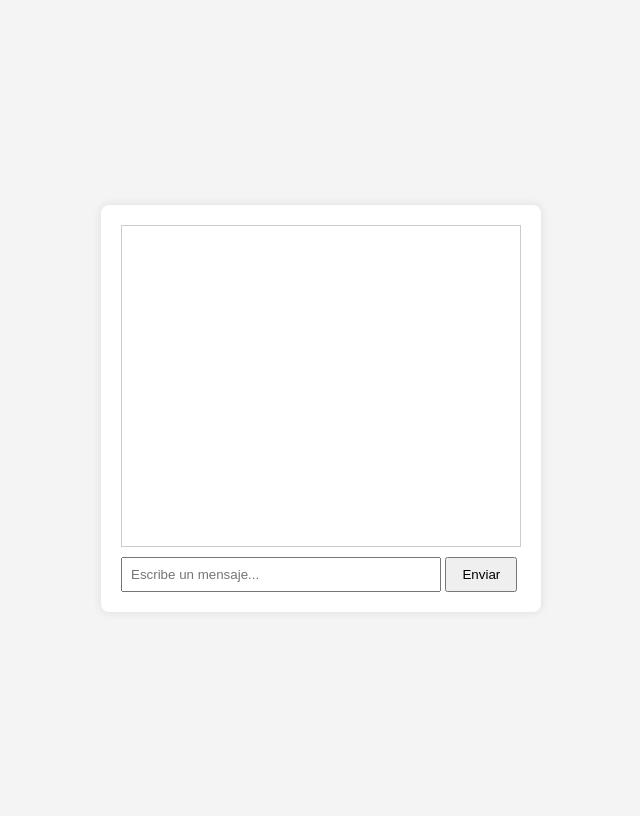
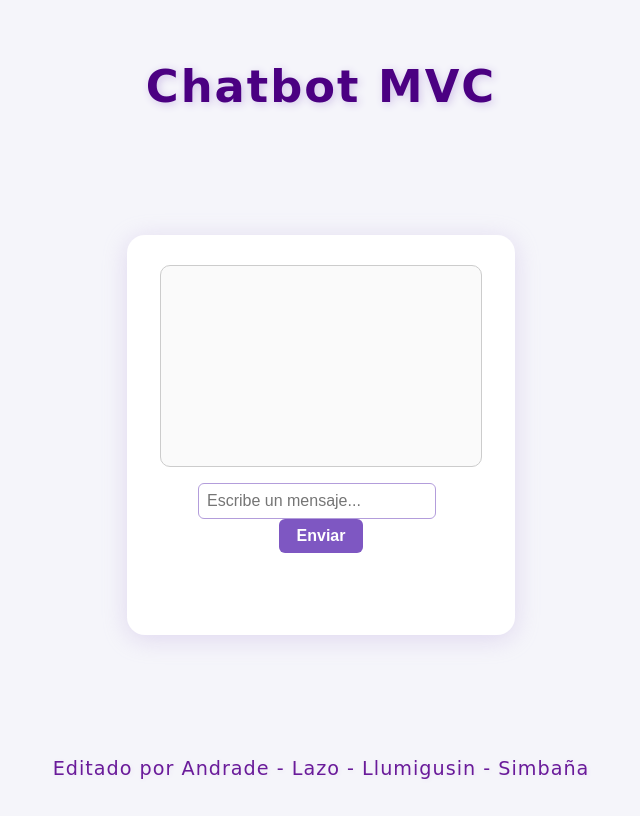
Before and after one commit to DanielLlumigusin/Interculturalidad_GR02, a plain HTML site: page index.html in a window 1280 px wide. Shown: the whole page, without its empty margins (319-959 px from the left). Drawn offline with nearby package versions, Linux system fonts and the light colour scheme.

Commit message:
implementacion estilos

```diff
--- a/css/styles.css
+++ b/css/styles.css
@@ -1,33 +1,92 @@
 body {
-  font-family: Arial, sans-serif;
-  background: #f4f4f4;
+  min-height: 100vh;
+  margin: 0;
+  padding: 0;
+  background: #f5f5fa;
   display: flex;
+  flex-direction: column;
+}
+
+header {
+  width: 100%;
+  text-align: center;
+  margin-top: 30px;
+}
+
+.titulo-principal {
+  font-family: 'Segoe Script', cursive, 'Arial', sans-serif;
+  font-size: 2.8em;
+  color: #4B0082;
+  letter-spacing: 2px;
+  text-shadow: 2px 2px 8px #d1c4e9;
+  margin-bottom: 0;
+}
+
+main {
+  flex: 1;
+  display: flex;
+  align-items: center;
   justify-content: center;
-  align-items: center;
-  height: 100vh;
 }
 
 #chat-container {
   background: #fff;
-  width: 400px;
-  padding: 20px;
-  border-radius: 8px;
-  box-shadow: 0 0 10px rgba(0, 0, 0, 0.1);
+  border-radius: 18px;
+  box-shadow: 0 4px 24px #b39ddb55;
+  padding: 30px 24px;
+  display: flex;
+  flex-direction: column;
+  align-items: center;
+  min-width: 340px;
+  min-height: 340px;
 }
 
 #chat-window {
-  height: 300px;
+  width: 300px;
+  height: 180px;
+  border: 1px solid #ccc;
+  border-radius: 10px;
+  margin-bottom: 16px;
+  padding: 10px;
+  background: #fafafa;
   overflow-y: auto;
-  border: 1px solid #ccc;
-  padding: 10px;
-  margin-bottom: 10px;
 }
 
 #user-input {
-  width: 75%;
+  width: 220px;
   padding: 8px;
+  border-radius: 6px;
+  border: 1px solid #b39ddb;
+  margin-right: 8px;
+  font-size: 1em;
 }
 
 #send-btn {
-  padding: 8px 15px;
+  padding: 8px 18px;
+  border-radius: 6px;
+  border: none;
+  background: #7e57c2;
+  color: #fff;
+  font-weight: bold;
+  cursor: pointer;
+  font-size: 1em;
+  transition: background 0.2s;
 }
+#send-btn:hover {
+  background: #512da8;
+}
+
+footer {
+  width: 100%;
+  text-align: center;
+  margin-bottom: 20px;
+}
+
+.creditos {
+  font-family: 'Segoe Script', cursive, 'Arial', sans-serif;
+  font-size: 1.2em;
+  color: #6a1b9a;
+  letter-spacing: 1px;
+  text-shadow: 1px 1px 4px #ede7f6;
+  margin: 0;
+}
--- a/index.html
+++ b/index.html
@@ -7,11 +7,21 @@
   <script src="https://cdn.jsdelivr.net/npm/fuse.js@6.6.2"></script>
 </head>
 <body>
-  <div id="chat-container">
-    <div id="chat-window"></div>
-    <input type="text" id="user-input" placeholder="Escribe un mensaje..." />
-    <button id="send-btn">Enviar</button>
-  </div>
+  <header>
+    <h1 class="titulo-principal">Chatbot MVC</h1>
+  </header>
+
+  <main>
+    <div id="chat-container">
+      <div id="chat-window"></div>
+      <input type="text" id="user-input" placeholder="Escribe un mensaje..." />
+      <button id="send-btn">Enviar</button>
+    </div>
+  </main>
+
+  <footer>
+    <p class="creditos">Editado por Andrade - Lazo - Llumigusin - Simbaña</p>
+  </footer>
   <script src="js/model.js"></script>
   <script src="js/view.js"></script>
   <script src="js/controller.js"></script>
```
